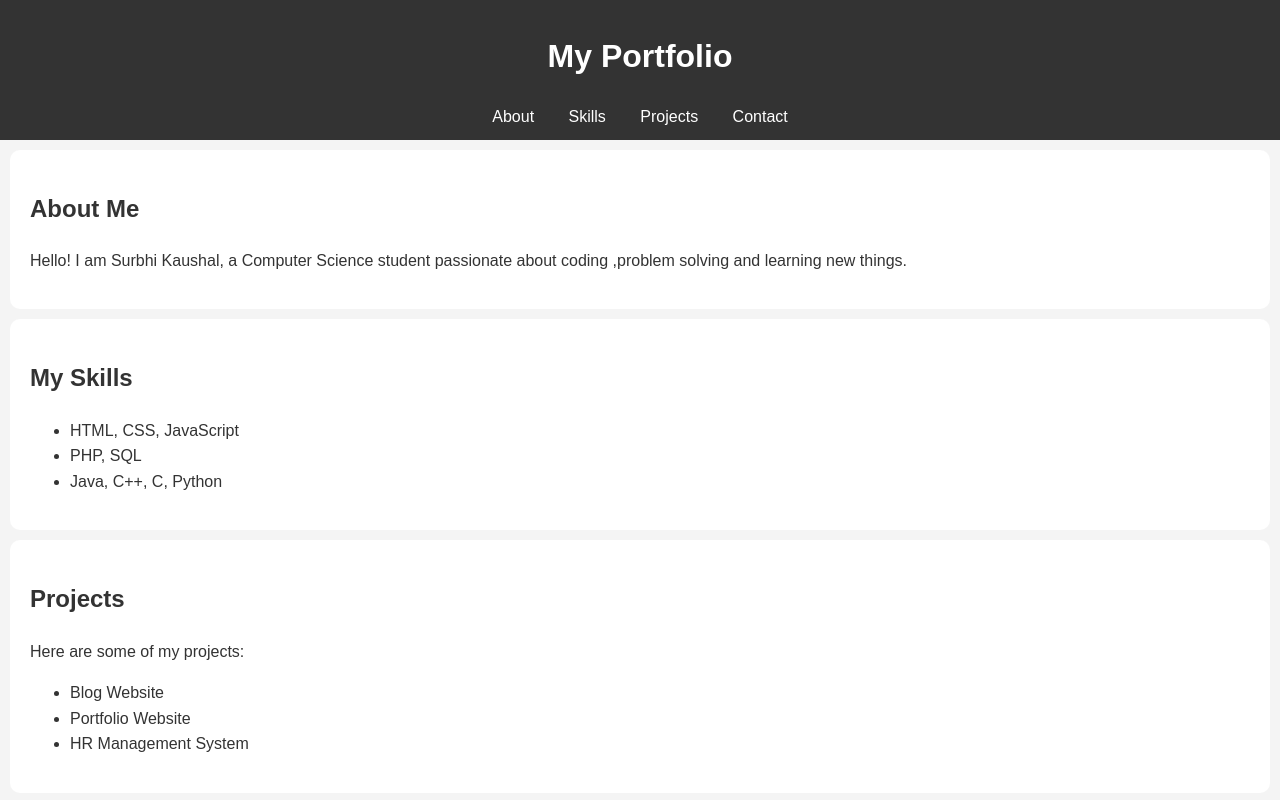
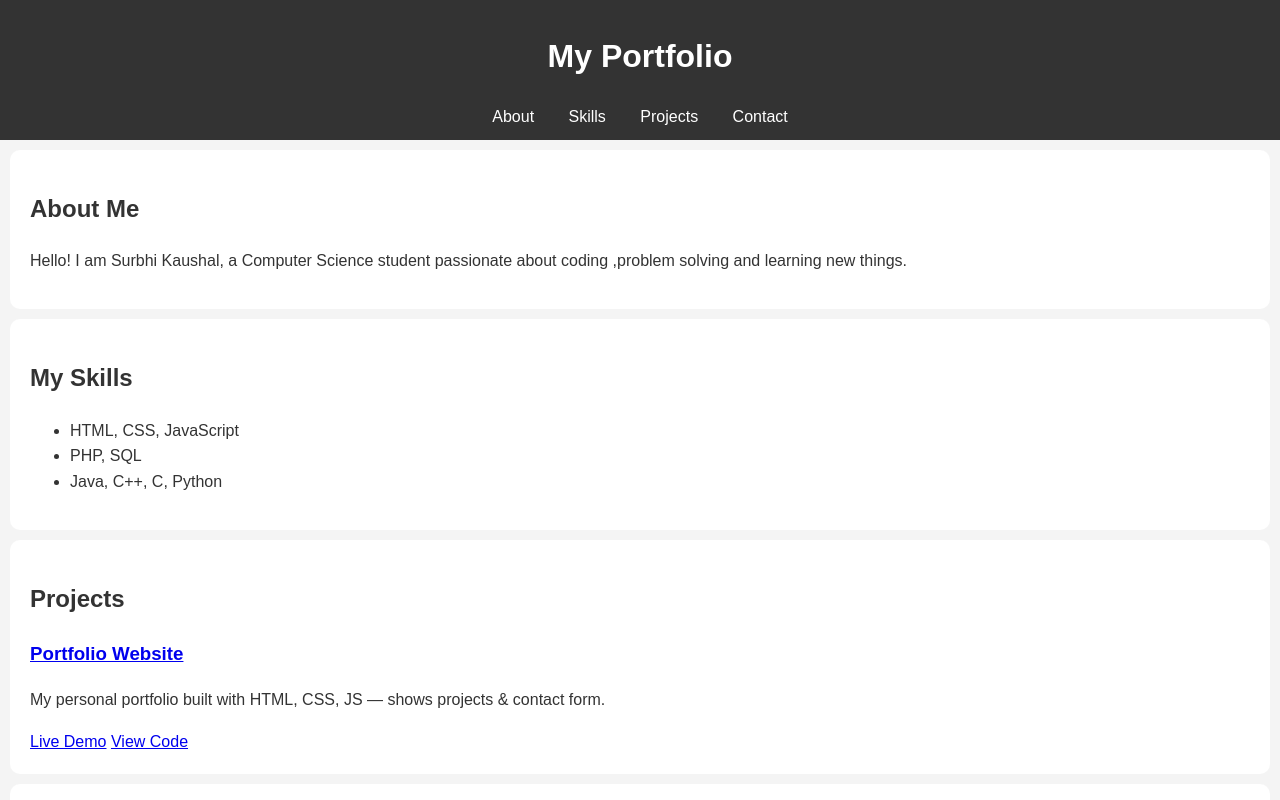
Before and after one commit to SurbhiKaushal/portfolio-website, a plain HTML site: page index.html in a window 1280 px wide. Shown: the top 800 px of the page. Drawn offline with Linux system fonts and the light colour scheme.

Commit message:
Update index.html

```diff
--- a/index.html
+++ b/index.html
@@ -34,16 +34,25 @@
     </ul>
   </section>
 
-  <!-- Projects Section -->
-  <section id="projects">
-    <h2>Projects</h2>
-    <p>Here are some of my projects:</p>
-    <ul>
-      <li>Blog Website</li>
-      <li>Portfolio Website</li>
-      <li>HR Management System</li>
-    </ul>
-  </section>
+<section id="projects" class="projects-section">
+  <h2>Projects</h2>
+
+  <!-- Example project card: copy this block for every project -->
+  <article class="project-card">
+    <h3>
+      <a href="https://github.com/SurbhiKaushal/portfolio-website" target="_blank" rel="noopener noreferrer">
+        Portfolio Website
+      </a>
+    </h3>
+    <p class="desc">My personal portfolio built with HTML, CSS, JS — shows projects & contact form.</p>
+    <div class="card-actions">
+      <a class="btn btn-demo" href="https://surbhikaushal.github.io" target="_blank" rel="noopener noreferrer">Live Demo</a>
+      <a class="btn btn-code" href="https://github.com/SurbhiKaushal/portfolio-website" target="_blank" rel="noopener noreferrer">View Code</a>
+    </div>
+  </article>
+  <!-- END example card -->
+</section>
+
 
   <!-- Contact Section -->
   <section id="contact">
```
